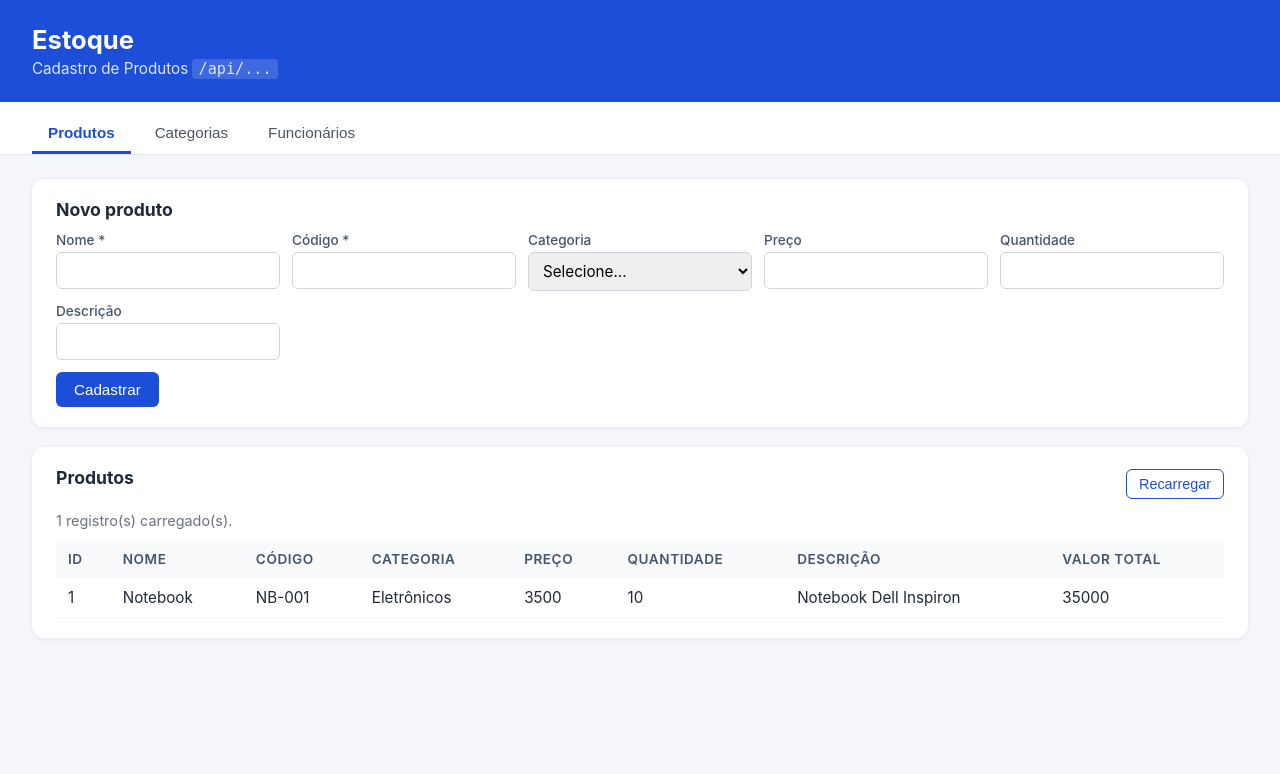
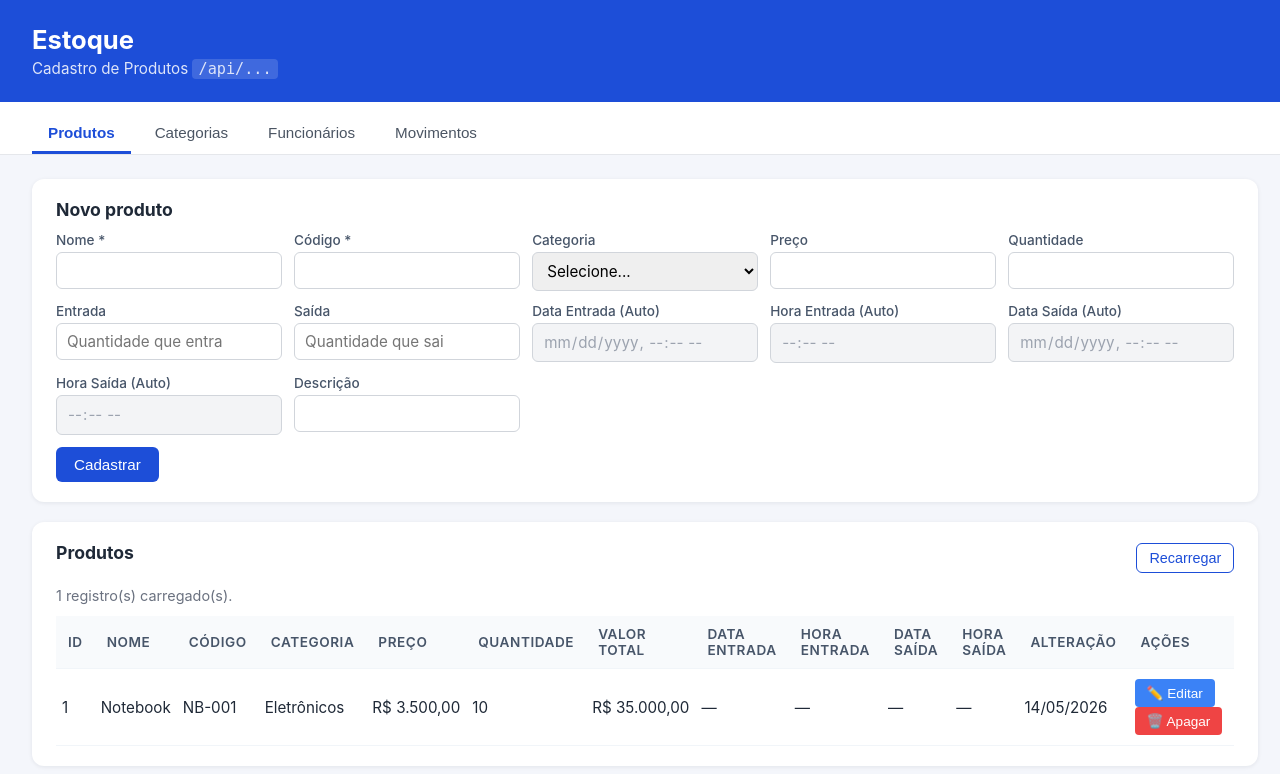
Before and after one commit to Donalson-pdjour/Daxx_aula, a Flask app: page / in a window 1280 px wide. Shown: the top 774 px of the page. Run offline with Flask 3, Linux system fonts and the light colour scheme; data comes from the database, SQL or seed files in the repository; both versions use the stored data as it was after the commit.

Commit message:
atualização

```diff
--- a/App/servicos.py
+++ b/App/servicos.py
@@ -278,6 +278,50 @@ def atualizar_produto(produto_id, dados):
                 dados["disponivel"]
             )
 
+        if "entrada" in dados:
+            produto.entrada = _numero_positivo(
+                dados["entrada"],
+                "entrada",
+                int,
+            ) or 0
+
+        if "saida" in dados:
+            produto.saida = _numero_positivo(
+                dados["saida"],
+                "saida",
+                int,
+            ) or 0
+
+        if "hora_entrada" in dados:
+            produto.hora_entrada = _texto_opcional(
+                dados["hora_entrada"]
+            )
+
+        if "hora_saida" in dados:
+            produto.hora_saida = _texto_opcional(
+                dados["hora_saida"]
+            )
+
+        if "data_entrada" in dados:
+            if dados["data_entrada"]:
+                from datetime import datetime
+                try:
+                    produto.data_entrada = datetime.fromisoformat(
+                        str(dados["data_entrada"]).replace("Z", "+00:00")
+                    )
+                except ValueError:
+                    produto.data_entrada = None
+
+        if "data_saida" in dados:
+            if dados["data_saida"]:
+                from datetime import datetime
+                try:
+                    produto.data_saida = datetime.fromisoformat(
+                        str(dados["data_saida"]).replace("Z", "+00:00")
+                    )
+                except ValueError:
+                    produto.data_saida = None
+
         session.commit()
         session.refresh(produto)
 
--- a/App/static/app.js
+++ b/App/static/app.js
@@ -6,8 +6,13 @@ const COLUNAS = {
     { chave: "categoria", titulo: "Categoria" },
     { chave: "preco", titulo: "Preço" },
     { chave: "quantidade", titulo: "Quantidade" },
-    { chave: "descricao", titulo: "Descrição" },
     { chave: "valor_total", titulo: "Valor Total" },
+    { chave: "data_entrada", titulo: "Data Entrada" },
+    { chave: "hora_entrada", titulo: "Hora Entrada" },
+    { chave: "data_saida", titulo: "Data Saída" },
+    { chave: "hora_saida", titulo: "Hora Saída" },
+    { chave: "updated_at", titulo: "Alteração" },
+    { chave: "acoes", titulo: "Ações" },
   ],
   categorias: [
     { chave: "id", titulo: "ID" },
@@ -34,6 +39,12 @@ const CAMPOS = {
     { nome: "id_categoria", rotulo: "Categoria", tipo: "select", origem: "categorias" },
     { nome: "preco", rotulo: "Preço", tipo: "number" },
     { nome: "quantidade", rotulo: "Quantidade", tipo: "number" },
+    { nome: "entrada", rotulo: "Entrada", tipo: "number", placeholder: "Quantidade que entra" },
+    { nome: "saida", rotulo: "Saída", tipo: "number", placeholder: "Quantidade que sai" },
+    { nome: "data_entrada", rotulo: "Data Entrada (Auto)", tipo: "datetime-local" },
+    { nome: "hora_entrada", rotulo: "Hora Entrada (Auto)", tipo: "time" },
+    { nome: "data_saida", rotulo: "Data Saída (Auto)", tipo: "datetime-local" },
+    { nome: "hora_saida", rotulo: "Hora Saída (Auto)", tipo: "time" },
     { nome: "descricao", rotulo: "Descrição", tipo: "text" },
   ],
   categorias: [
@@ -61,6 +72,7 @@ const botaoRecarregar = document.getElementById("botao-recarregar");
 const abas = document.querySelectorAll(".aba");
 
 let tipoAtual = "produtos";
+let editandoId = null;
 
 async function buscar(tipo) {
   const resposta = await fetch(`/api/${tipo}`);
@@ -116,8 +128,34 @@ function renderizarLinhas(tipo, dados) {
     const tr = document.createElement("tr");
     for (const coluna of COLUNAS[tipo]) {
       const td = document.createElement("td");
-      const valor = item[coluna.chave];
-      td.textContent = valor === null || valor === undefined ? "—" : valor;
+      if (coluna.chave === "acoes") {
+        if (tipo === "produtos") {
+          const btnEditar = document.createElement("button");
+          btnEditar.textContent = "✏️ Editar";
+          btnEditar.className = "btn-acao btn-editar";
+          btnEditar.onclick = () => editarItem(item.id);
+          td.appendChild(btnEditar);
+
+          const btnApagar = document.createElement("button");
+          btnApagar.textContent = "🗑️ Apagar";
+          btnApagar.className = "btn-acao btn-apagar";
+          btnApagar.onclick = () => deletarItem(item.id);
+          td.appendChild(btnApagar);
+        }
+      } else {
+        const valor = item[coluna.chave];
+        let textoExibir = "—";
+        if (valor !== null && valor !== undefined) {
+          if (coluna.chave === "data_entrada" || coluna.chave === "data_saida" || coluna.chave === "updated_at") {
+            textoExibir = new Date(valor).toLocaleDateString("pt-BR");
+          } else if (coluna.chave === "preco" || coluna.chave === "valor_total") {
+            textoExibir = parseFloat(valor).toLocaleString("pt-BR", { style: "currency", currency: "BRL" });
+          } else {
+            textoExibir = valor;
+          }
+        }
+        td.textContent = textoExibir;
+      }
       tr.appendChild(td);
     }
     elementoCorpo.appendChild(tr);
@@ -168,6 +206,14 @@ async function renderizarFormulario(tipo) {
       input.id = `campo-${campo.nome}`;
       input.name = campo.nome;
       if (campo.obrigatorio) input.required = true;
+      if (campo.placeholder) input.placeholder = campo.placeholder;
+
+      // Desabilitar campos de data/hora que são preenchidos automaticamente
+      if (campo.nome.includes("data_") || campo.nome.includes("hora_")) {
+        input.disabled = true;
+        input.title = "Preenchido automaticamente ao registrar entrada/saída";
+      }
+
       wrapper.appendChild(input);
     }
 
@@ -202,11 +248,30 @@ async function enviarFormulario(evento) {
     if (valor !== "") dados[campo.nome] = valor;
   }
 
+  // Preencher automaticamente data e hora para entrada/saída
+  if (tipoAtual === "produtos") {
+    const agora = new Date();
+
+    // Se tem entrada, preencher data_entrada e hora_entrada
+    if (dados.entrada && !dados.data_entrada) {
+      dados.data_entrada = agora.toISOString();
+      dados.hora_entrada = agora.toTimeString().slice(0, 5);
+    }
+
+    // Se tem saída, preencher data_saida e hora_saida
+    if (dados.saida && !dados.data_saida) {
+      dados.data_saida = agora.toISOString();
+      dados.hora_saida = agora.toTimeString().slice(0, 5);
+    }
+  }
+
   const botao = formulario.querySelector("button[type=submit]");
   botao.disabled = true;
   try {
-    const resposta = await fetch(`/api/${tipoAtual}`, {
-      method: "POST",
+    const method = editandoId ? "PUT" : "POST";
+    const url = editandoId ? `/api/${tipoAtual}/${editandoId}` : `/api/${tipoAtual}`;
+    const resposta = await fetch(url, {
+      method,
       headers: { "Content-Type": "application/json" },
       body: JSON.stringify(dados),
     });
@@ -216,15 +281,58 @@ async function enviarFormulario(evento) {
       throw new Error(corpo.erro || `HTTP ${resposta.status}`);
     }
 
-    mensagemFormulario.textContent = "Cadastrado com sucesso.";
+    const acao = editandoId ? "Atualizado" : "Cadastrado";
+    mensagemFormulario.textContent = `${acao} com sucesso.`;
     mensagemFormulario.classList.add("sucesso");
     formulario.reset();
+    if (editandoId) {
+      editandoId = null;
+      elementoTituloFormulario.textContent = TITULOS[tipoAtual].form;
+      botao.textContent = "Cadastrar";
+    }
     await carregar(tipoAtual);
   } catch (erro) {
     mensagemFormulario.textContent = erro.message;
     mensagemFormulario.classList.add("erro");
   } finally {
     botao.disabled = false;
+  }
+}
+
+async function editarItem(id) {
+  try {
+    const resposta = await fetch(`/api/${tipoAtual}/${id}`);
+    if (!resposta.ok) throw new Error(`HTTP ${resposta.status}`);
+    const item = await resposta.json();
+
+    // Populate form
+    for (const campo of CAMPOS[tipoAtual]) {
+      const elemento = formulario.elements[campo.nome];
+      if (elemento) {
+        elemento.value = item[campo.nome] || "";
+      }
+    }
+
+    editandoId = id;
+    elementoTituloFormulario.textContent = `Editar ${TITULOS[tipoAtual].form.split(" ")[1]}`;
+    formulario.querySelector("button[type=submit]").textContent = "Atualizar";
+    limparMensagem();
+  } catch (erro) {
+    alert(`Erro ao carregar item: ${erro.message}`);
+  }
+}
+
+async function deletarItem(id) {
+  if (!confirm("Tem certeza que deseja apagar este item?")) return;
+
+  try {
+    const resposta = await fetch(`/api/${tipoAtual}/${id}`, {
+      method: "DELETE",
+    });
+    if (!resposta.ok) throw new Error(`HTTP ${resposta.status}`);
+    await carregar(tipoAtual);
+  } catch (erro) {
+    alert(`Erro ao apagar: ${erro.message}`);
   }
 }
 
--- a/App/static/styles.css
+++ b/App/static/styles.css
@@ -105,6 +105,16 @@ body {
   box-shadow: 0 0 0 3px rgba(29, 78, 216, 0.15);
 }
 
+.campo input:disabled {
+  background: #f3f4f6;
+  color: #9ca3af;
+  cursor: not-allowed;
+}
+
+.campo input:disabled::placeholder {
+  color: #d1d5db;
+}
+
 .acoes-formulario {
   display: flex;
   align-items: center;
@@ -188,3 +198,36 @@ tbody tr:hover { background: #f8fafc; }
   color: #6b7280;
   text-align: center;
 }
+
+.btn-acao {
+  border: none;
+  padding: 6px 12px;
+  border-radius: 4px;
+  font-size: 0.85rem;
+  cursor: pointer;
+  margin-right: 6px;
+  white-space: nowrap;
+  transition: all 0.2s;
+}
+
+.btn-editar {
+  background: #3b82f6;
+  color: #fff;
+}
+
+.btn-editar:hover {
+  background: #1d4ed8;
+}
+
+.btn-apagar {
+  background: #ef4444;
+  color: #fff;
+}
+
+.btn-apagar:hover {
+  background: #dc2626;
+}
+
+tbody td {
+  padding: 10px 6px;
+}
--- a/App/templates/index.html
+++ b/App/templates/index.html
@@ -16,6 +16,7 @@
     <button class="aba ativa" data-tipo="produtos">Produtos</button>
     <button class="aba" data-tipo="categorias">Categorias</button>
     <button class="aba" data-tipo="funcionarios">Funcionários</button>
+    <button class="aba" data-tipo="clientes">Movimentos</button>
   </nav>
 
   <main class="conteudo">
--- a/models.py
+++ b/models.py
@@ -60,6 +60,18 @@ class Produto(Base):
 
     valor_total = Column(Float, nullable=True)
 
+    entrada = Column(Integer, default=0)
+
+    saida = Column(Integer, default=0)
+
+    hora_entrada = Column(String(8), nullable=True)
+
+    hora_saida = Column(String(8), nullable=True)
+
+    data_entrada = Column(DateTime, nullable=True)
+
+    data_saida = Column(DateTime, nullable=True)
+
     # Relacionamento com Tipos_categoria
     tipo_categoria = relationship(
         "Tipos_categoria",
@@ -78,18 +90,22 @@ class Produto(Base):
             "disponivel": self.disponivel,
             "created_at": self.created_at.isoformat(),
             "updated_at": self.updated_at.isoformat(),
-
             "valor_total": (
                 self.preco * self.quantidade
                 if self.preco is not None and self.quantidade is not None
                 else None
             ),
-
             "categoria": (
                 self.tipo_categoria.nome
                 if self.tipo_categoria
                 else None
             ),
+            "entrada": self.entrada,
+            "saida": self.saida,
+            "hora_entrada": self.hora_entrada,
+            "hora_saida": self.hora_saida,
+            "data_entrada": self.data_entrada.isoformat() if self.data_entrada else None,
+            "data_saida": self.data_saida.isoformat() if self.data_saida else None,
         }
 
     def __repr__(self):
```
Also changed, not shown: instance/app.db.
